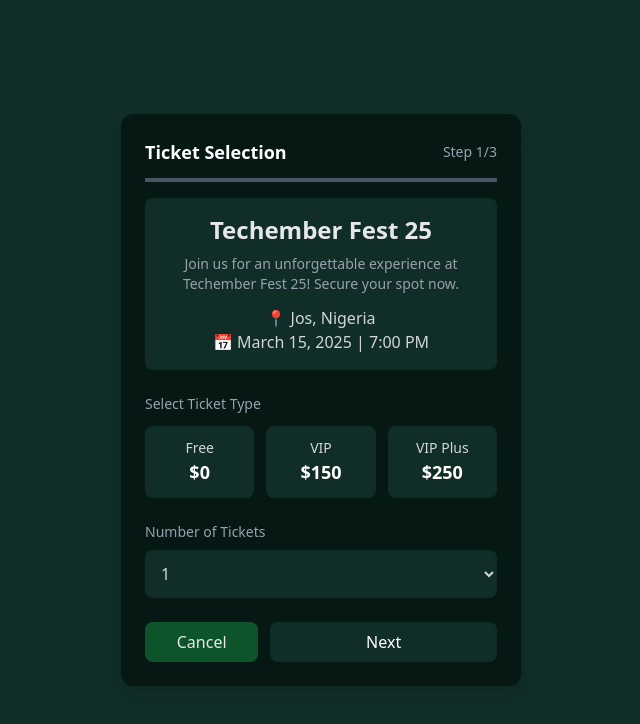
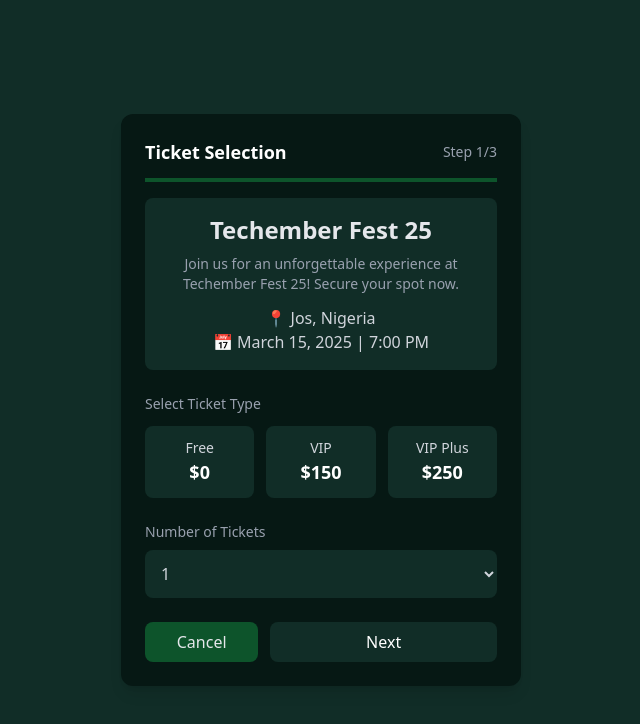
Before and after one commit to jayteemoney/ticket, a React (Vite) app: page / in a window 1280 px wide. Shown: the top 724 px of the page, without its empty margins (319-959 px from the left). Built offline with nearby package versions, Linux system fonts and the light colour scheme.

Commit message:
adjusted border

```diff
--- a/src/components/TicketSelection.jsx
+++ b/src/components/TicketSelection.jsx
@@ -33,7 +33,7 @@ const TicketSelection = ({ formData, setFormData }) => {
       <div className="bg-[#061814] p-6 rounded-xl shadow-lg w-full max-w-[400px]">
 
         {/* Header Section */}
-        <div className="flex justify-between items-center pb-3 border-b-4 border-gray-600">
+        <div className="flex justify-between items-center pb-3 border-b-4 border-green-900">
           <h2 className="text-lg font-semibold">Ticket Selection</h2>
           <span className="text-sm text-gray-400">Step 1/3</span>
         </div>
```
